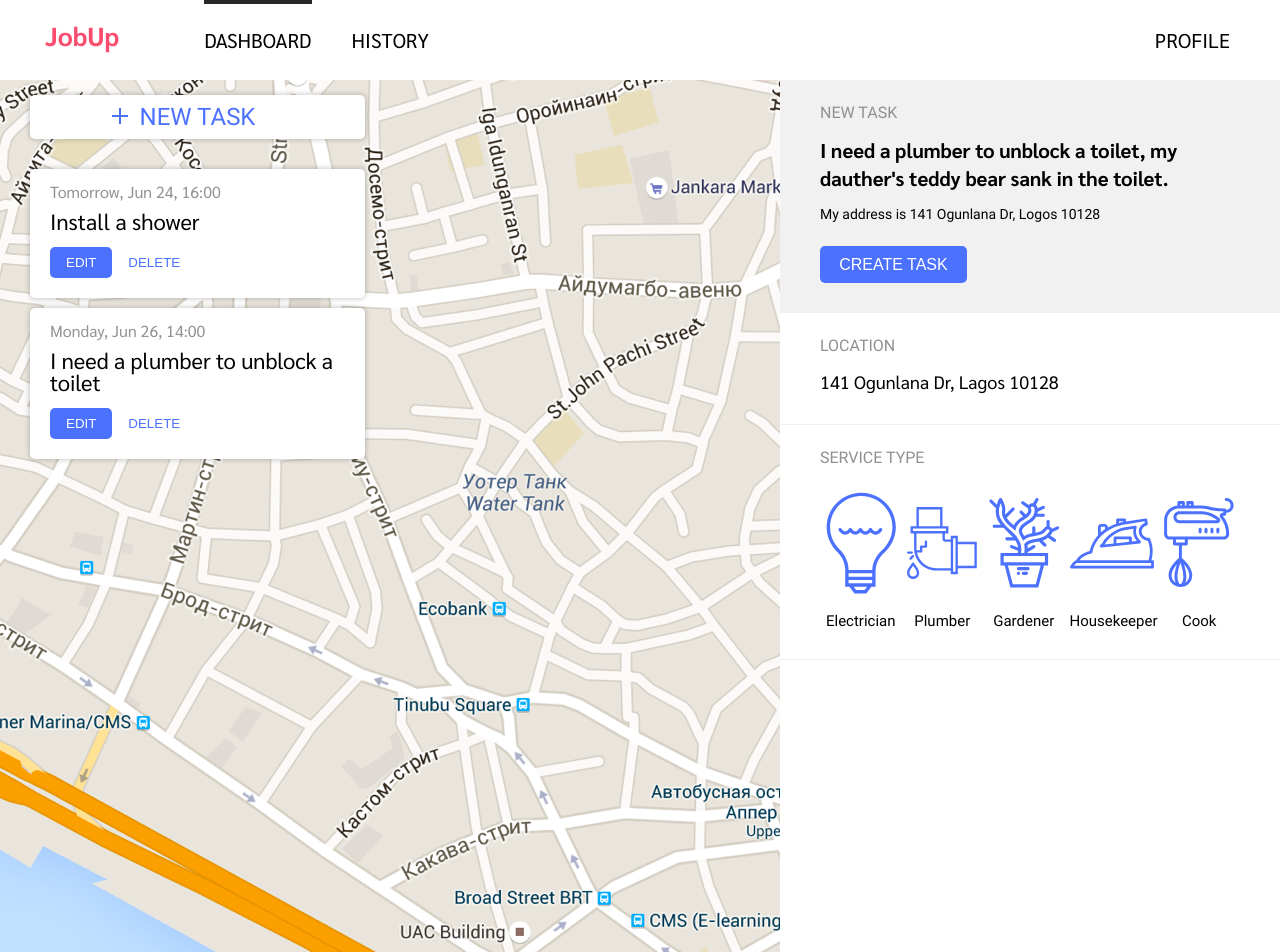
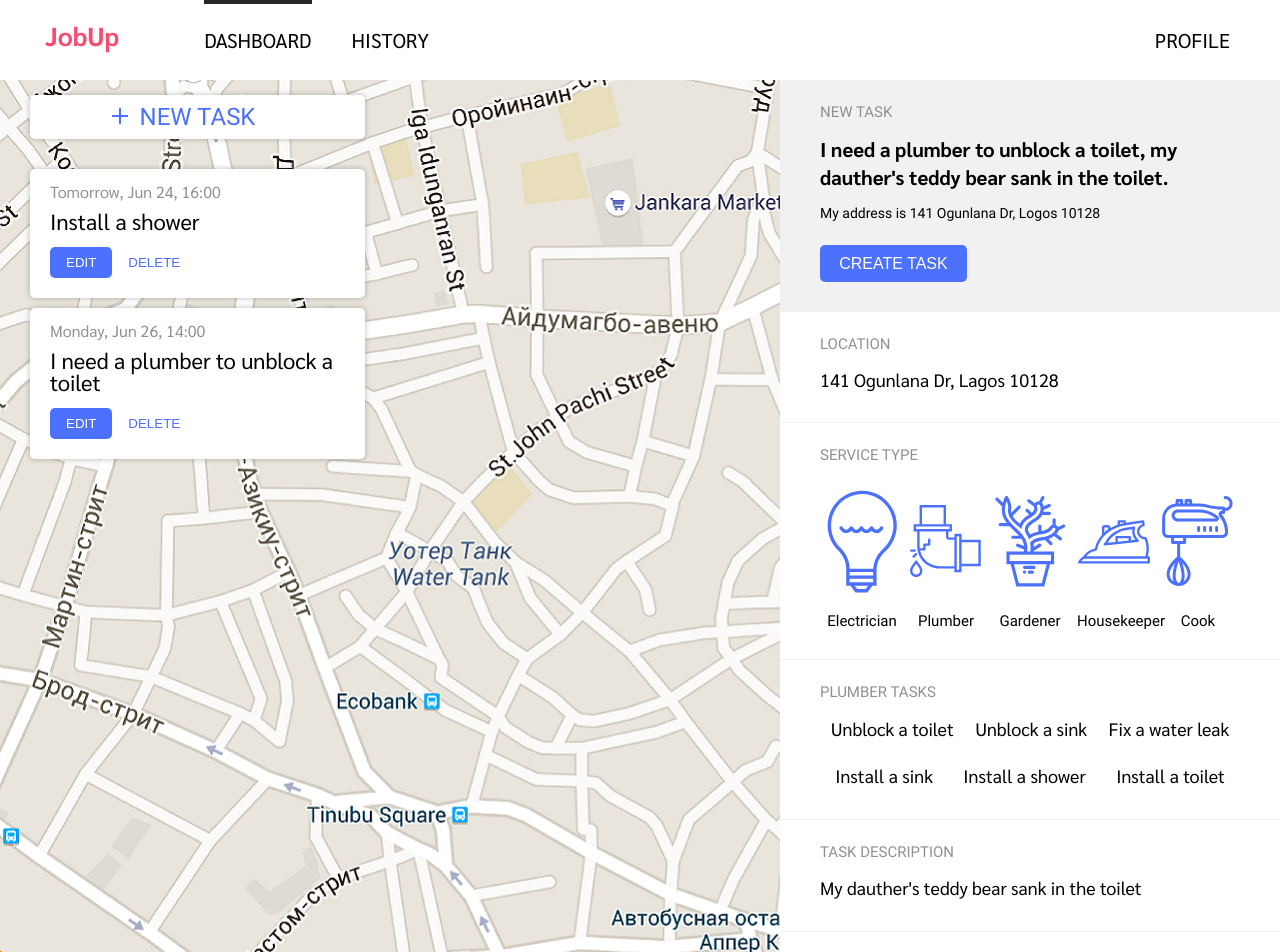
Before and after one commit to RomanLitsiiuk/todo-react, a React (Create React App) app: page / in a window 1280 px wide. Shown: the top 952 px of the page. Built offline with nearby package versions, Linux system fonts and the light colour scheme.

Commit message:
The markup was finished

```diff
--- a/src/features/todo/add-table/add-table-component.js
+++ b/src/features/todo/add-table/add-table-component.js
@@ -3,6 +3,8 @@
 import NewTask from './new-task/new-task-component';
 import Location from './location/location-component';
 import ServiceType from './service-type/service-type-component';
+import PlumberTask from './plumber-tasks/plumber-tasks-component';
+import TaskDescriptor from "./task-descriptor/task-descriptor";
 
 const AddTable = (props) => {
   return (
@@ -13,6 +15,15 @@
       />
       <Location location='141 Ogunlana Dr, Lagos 10128' />
       <ServiceType />
+      <PlumberTask tasks={[
+        'Unblock a toilet',
+        'Unblock a sink',
+        'Fix a water leak',
+        'Install a sink',
+        'Install a shower',
+        'Install a toilet']}
+      />
+      <TaskDescriptor descriptor="My dauther's teddy bear sank in the toilet" />
     </div>
   );
 };
--- a/src/features/todo/add-table/location/location.scss
+++ b/src/features/todo/add-table/location/location.scss
@@ -8,6 +8,7 @@
     color: #909090;
     text-transform: uppercase;
     padding: 5px 0;
+    font-size: 15px;
   }
 
   &__text {
--- a/src/features/todo/add-table/new-task/new-task.scss
+++ b/src/features/todo/add-table/new-task/new-task.scss
@@ -7,6 +7,7 @@
     color: #909090;
     text-transform: uppercase;
     padding: 5px 0;
+    font-size: 15px;
   }
 
   &__task {
--- a/src/features/todo/add-table/plumber-tasks/plumber-tasks-component.js
+++ b/src/features/todo/add-table/plumber-tasks/plumber-tasks-component.js
@@ -1,2 +1,25 @@
 import React from 'react';
 import './plumber-tasks.scss';
+
+const PlumberTask = (props) => {
+  const tasks = props.tasks;
+
+  return (
+    <div className='plumber-tasks'>
+      <h3 className='plumber-tasks__heading'>Plumber tasks</h3>
+      <div className='plumber-tasks__wrap'>
+        {
+          tasks.map((func, i) => {
+            return (
+              <div className='plumber-tasks__function' key={i}>
+                <p className='plumber-tasks__text'>{func}</p>
+              </div>
+            );
+          })
+        }
+      </div>
+    </div>
+  );
+};
+
+export default PlumberTask;
--- a/src/features/todo/add-table/plumber-tasks/plumber-tasks.scss
+++ b/src/features/todo/add-table/plumber-tasks/plumber-tasks.scss
@@ -1,3 +1,39 @@
-.plumber-task {
+.plumber-tasks {
+  background-color: #fff;
+  padding: 20px 40px;
+  font-family: 'Roboto-Regular';
+  border-bottom: 1px solid #f1f1f1;
 
+  &__heading {
+    color: #909090;
+    text-transform: uppercase;
+    padding: 5px 0;
+    font-size: 15px;
+  }
+
+  &__wrap {
+    display: flex;
+    flex-wrap: wrap;
+  }
+
+  &__function {
+    box-sizing: border-box;
+    flex: 1 0 auto;
+    font-size: 14px;
+    border: 1px solid transparent;
+    border-radius: 2em;
+
+    &:hover {
+      cursor: pointer;
+      border: 1px solid #4c71fe;
+    }
+  }
+
+  &__text {
+    font-family: 'Sarabun-Regular';
+    font-size: 18px;
+    line-height: 1.4em;
+    padding: 10px 0;
+    text-align: center;
+  }
 }
--- a/src/features/todo/add-table/service-type/service-type.scss
+++ b/src/features/todo/add-table/service-type/service-type.scss
@@ -8,6 +8,7 @@
     color: #909090;
     text-transform: uppercase;
     padding: 5px 0;
+    font-size: 15px;
   }
 
   &__icons-wrap {
@@ -20,14 +21,23 @@
     text-align: center;
     display: flex;
     flex-direction: column;
+    box-sizing: border-box;
   }
 
   &__image-wrap {
+    box-sizing: border-box;
     flex-grow: 1;
     padding: 10px 0;
     display: flex;
     flex-direction: column;
     justify-content: center;
+    border: 1px solid transparent;
+    border-radius: 50%;
+
+    &:hover {
+      cursor: pointer;
+      border: 1px solid #4c71fe;
+    }
   }
 
   &__description {
--- a/src/features/todo/add-table/task-descriptor/task-descriptor.js
+++ b/src/features/todo/add-table/task-descriptor/task-descriptor.js
@@ -1,2 +1,15 @@
 import React from 'react';
 import './task-descriptor.scss';
+
+const TaskDescriptor = (props) => {
+  const descriptor = props.descriptor;
+
+  return (
+    <div className='task-descriptor'>
+      <h3 className='task-descriptor__heading'>Task description</h3>
+      <p className='task-descriptor__text'>{descriptor}</p>
+    </div>
+  );
+};
+
+export default TaskDescriptor;
--- a/src/features/todo/add-table/task-descriptor/task-descriptor.scss
+++ b/src/features/todo/add-table/task-descriptor/task-descriptor.scss
@@ -1,3 +1,20 @@
 .task-descriptor {
+  background-color: #fff;
+  padding: 20px 40px;
+  font-family: 'Roboto-Regular';
+  border-bottom: 1px solid #f1f1f1;
 
+  &__heading {
+    color: #909090;
+    text-transform: uppercase;
+    padding: 5px 0;
+    font-size: 15px;
+  }
+
+  &__text {
+    font-family: 'Sarabun-Regular';
+    font-size: 18px;
+    line-height: 1.4em;
+    padding: 10px 0;
+  }
 }
--- a/src/features/todo/todo-component.js
+++ b/src/features/todo/todo-component.js
@@ -2,7 +2,7 @@
 import AddButton from './add-button/add-button-component';
 import Task from './task/task-component';
 import styles from './todo.module.scss';
-import AddTable from "./add-table/add-table-component";
+import AddTable from './add-table/add-table-component';
 
 class Todo extends Component {
   constructor(props) {
--- a/src/features/todo/todo.module.scss
+++ b/src/features/todo/todo.module.scss
@@ -4,8 +4,8 @@
   flex-grow: 1;
 
   &__container {
-    background-image: url("../../assets/images/map_bg.png");
-    min-height: 1000px;
+    background-image: url("../../assets/images/map.png");
+    min-height: 1200px;
     @extend .container;
     display: flex;
     justify-content: space-between;
```
Also changed, not shown: src/assets/images/map.png (added), src/assets/images/map_bg.png (deleted).
